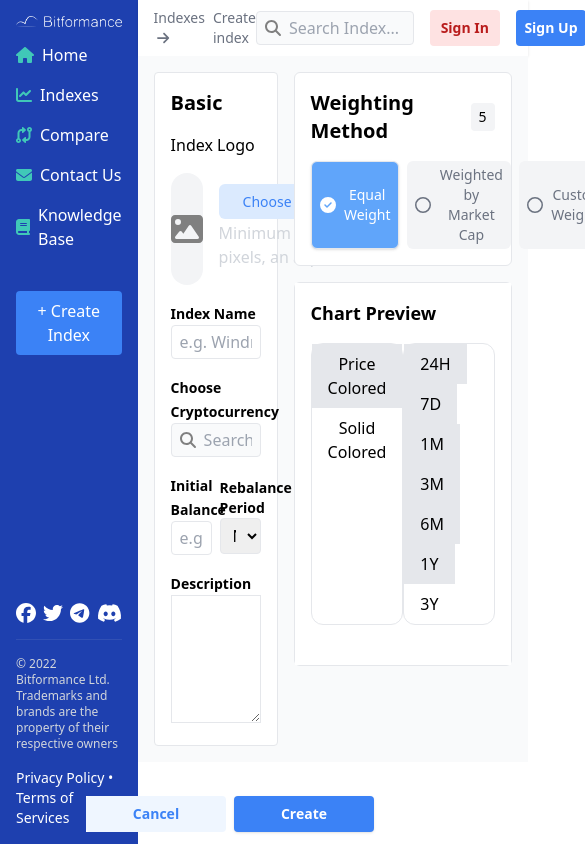
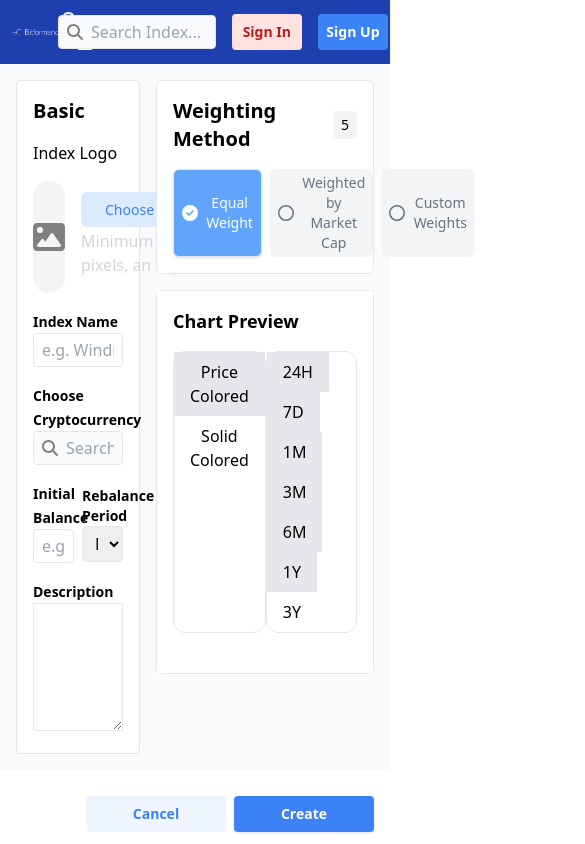
Before and after one commit to asdfstudio/bitformance, a React (Create React App) app: page /indexes/create-index in a window 390 px wide. Shown: the top 844 px of the page, 585 px wide, since content can reach past the window. Built offline with nearby package versions, Linux system fonts and the light colour scheme.

Commit message:
mobile menus

```diff
--- a/src/components/BFIcon.js
+++ b/src/components/BFIcon.js
@@ -18,6 +18,8 @@ import {
 	faSliders,
 	faRightFromBracket,
 	faShieldHalved,
+	faBars,
+	faX,
 } from '@fortawesome/free-solid-svg-icons'
 
 import {
@@ -63,6 +65,9 @@ export default function BFIcon({ iconName, color, size }) {
 		{ name: 'account', icon: faShieldHalved },
 		{ name: 'settings', icon: faSliders },
 		{ name: 'logout', icon: faRightFromBracket },
+		{ name: 'menu', icon: faBars },
+		{ name: 'close', icon: faX },
+
 	]
 
 	const icon = icons.find(icon => icon.name === iconName) || { icon: faHouse }
--- a/src/components/SidePanel.js
+++ b/src/components/SidePanel.js
@@ -3,6 +3,7 @@ import { Link } from 'react-router-dom'
 import BitLogoWhite from '../bitLogoWhite.png'
 import BFIcon from './BFIcon'
 import SocialIconsRow from './small/SocialIconsRow'
+import SiteLinks from './small/SiteLinks'
 
 const secondaryColor = '#40C8B8'
 
@@ -11,52 +12,10 @@ export default function SidePanel({ setShowModalType }) {
 	const [indexesExpanded, setIndexesExpanded] = useState(false)
 
 	return (
-		<div className="flex flex-col text-white bg-blue-800 p-4 w-64 h-screen">
+		<div className="flex flex-col text-white bg-blue-800 p-4 w-64 h-screen hidden md:flex">
 			<div className="space-y-4">
 				<img src={BitLogoWhite} alt="bitformance logo" />
-
-				<Link to="/" className="flex flex-row items-center gap-2 cursor-pointer">
-					<BFIcon iconName="home" color={secondaryColor} />
-					<span>Home</span>
-				</Link>
-				<div className="flex flex-row items-center gap-2 cursor-pointer" onClick={() => setIndexesExpanded(!indexesExpanded)}>
-					<BFIcon iconName="indexes" color={secondaryColor} />
-					<span>Indexes</span>
-				</div>
-				{indexesExpanded && <>
-					<div className="ml-2 cursor-pointer">
-						<Link to="/indexes/browse">
-							<BFIcon iconName="browse" color="white" />
-							<span className="ml-2">Browse</span>
-						</Link>
-					</div>
-					<div className="ml-2 flex flex-row gap-2 items-center cursor-pointer">
-						<BFIcon iconName="my-indexes" color="white" />
-						<span>My Indexes</span>
-						<span className="ml-auto w-6 h-6 rounded-full bg-blue-900 text-sm flex items-center justify-center">18</span>
-					</div>
-					<div className="ml-2 flex flex-row items-center gap-2 cursor-pointer">
-						<BFIcon iconName="favorite" color="white" />
-						<span>My Favorites</span>
-						<span className="ml-auto w-6 h-6 rounded-full bg-blue-900 text-sm flex items-center justify-center">2</span>
-					</div>
-				</>}
-				<Link to="/compare" className="flex flex-row items-center gap-2 cursor-pointer">
-					<BFIcon iconName="compare" color={secondaryColor} />
-					<span>Compare</span>
-				</Link>
-				<button onClick={() => setShowModalType('CONTACT_US')} className="flex flex-row items-center gap-2">
-					<BFIcon iconName="contact-us" color={secondaryColor} />
-					<span>Contact Us</span>
-				</button>
-				<Link className="flex flex-row items-center gap-2 cursor-pointer">
-					<BFIcon iconName="knowledge-base" color={secondaryColor} />
-					<span>Knowledge Base</span>
-				</Link>
-				<br />
-				<div className="rounded bg-blue-500 text-center px-4 py-2 w-full">
-					<Link to="/indexes/create-index" className="">+ Create Index</Link>
-				</div>
+				<SiteLinks setShowModalType={setShowModalType} />
 			</div>
 
 			<div className="mt-auto space-y-4">
--- a/src/components/TopBar.js
+++ b/src/components/TopBar.js
@@ -4,6 +4,8 @@ import { FontAwesomeIcon } from '@fortawesome/react-fontawesome'
 import { faArrowRight } from '@fortawesome/free-solid-svg-icons'
 import BFSearchBar from './small/BFSearchBar'
 import BFIcon from './BFIcon'
+import bitLogoWhite from '../bitLogoWhite.png'
+import SiteLinks from './small/SiteLinks'
 
 export default function TopBar({ isLoggedIn, showModalType, setShowModalType }) {
 
@@ -16,6 +18,7 @@ export default function TopBar({ isLoggedIn, showModalType, setShowModalType })
 	const [firstName, setFirstName] = useState('')
 	const [lastName, setLastName] = useState('')
 	const [picture, setPicture] = useState('')
+	const [showMobileMenu, setShowMobileMenu] = useState(false)
 
 	useEffect(() => {
 		if (location && location.pathname) {
@@ -59,9 +62,27 @@ export default function TopBar({ isLoggedIn, showModalType, setShowModalType })
 		setShowMenu(false)
 	}
 
-	return(
-		<div className="flex flex-row items-center w-full bg-white shadow p-2">
-			<div className="ml-2 flex flex-row gap-2 items-center text-sm text-gray-500">
+	return(<>
+		<div className="flex flex-row items-center w-full bg-blue-800 md:bg-white shadow p-2">
+
+			<div className="flex items-center md:hidden w-full">
+				<img src={bitLogoWhite} className="ml-1 w-44" alt="bitformance logo" />
+				<div className="ml-auto mr-4 space-x-4 cursor-pointer">
+					<BFIcon iconName="search" color="white" />
+					<span onClick={() => setShowMobileMenu(!showMobileMenu)}>
+						{!showMobileMenu ? <BFIcon iconName="menu" color="white" /> : <BFIcon iconName="close" color="white" />}
+					</span>
+				</div>
+			</div>
+			{showMobileMenu &&
+				<div id="dropdown" className="p-4 absolute left-0 top-12 z-10 w-full bg-blue-800 border-t border-blue-900 divide-y divide-gray-100 shadow dark:bg-gray-700">
+				    <ul className="space-y-4 py-1 text-sm text-gray-700 dark:text-gray-200" aria-labelledby="dropdownDefault">
+				     	<SiteLinks setShowModalType={setShowModalType} colorStyle="text-white" />
+				    </ul>
+				</div>
+			}
+
+			<div className="ml-2 hidden md:flex flex-row gap-2 items-center text-sm text-gray-500">
 				{pathArray.map((crumb, index) => {
 					let to = `/${pathArray.slice(0, index + 1).join('/')}`
 					if (to === '/indexes') {
@@ -79,7 +100,7 @@ export default function TopBar({ isLoggedIn, showModalType, setShowModalType })
 			</div>
 			{username && <div className="ml-auto relative cursor-pointer">
 				<div id="dropdownDefault" data-dropdown-toggle="dropdown" onClick={() => setShowMenu(!showMenu)} className="flex flex-row items-center gap-2">
-					<div>
+					<div className="hidden md:block">
 						<p className="text-sm">{firstName} {lastName}</p>
 						<p className="text-xs text-gray-400 text-right">@{username}</p>
 					</div>
@@ -112,5 +133,5 @@ export default function TopBar({ isLoggedIn, showModalType, setShowModalType })
 				</div>
 			}
 		</div>
-	)
+	</>)
 }
--- /dev/null
+++ b/src/components/small/SiteLinks.js
@@ -0,0 +1,55 @@
+import { useState } from 'react'
+import { Link } from 'react-router-dom'
+import BFIcon from '../BFIcon'
+
+const secondaryColor = '#40C8B8'
+
+export default function SiteLinks({ setShowModalType, colorStyle = '' }) {
+
+	const [indexesExpanded, setIndexesExpanded] = useState(false)
+
+	return(<>
+		<Link to="/" className={`flex flex-row items-center gap-2 cursor-pointer`}>
+			<BFIcon iconName="home" color={secondaryColor} />
+			<span className={colorStyle}>Home</span>
+		</Link>
+		<div className="flex flex-row items-center gap-2 cursor-pointer" onClick={() => setIndexesExpanded(!indexesExpanded)}>
+			<BFIcon iconName="indexes" color={secondaryColor} />
+			<span className={colorStyle}>Indexes</span>
+		</div>
+		{indexesExpanded && <>
+			<div className="ml-2 cursor-pointer">
+				<Link to="/indexes/browse">
+					<BFIcon iconName="browse" color="white" />
+					<span className={`ml-2 ${colorStyle}`}>Browse</span>
+				</Link>
+			</div>
+			<div className="ml-2 flex flex-row gap-2 items-center cursor-pointer">
+				<BFIcon iconName="my-indexes" color="white" />
+				<span className={colorStyle}>My Indexes</span>
+				<span className="ml-auto w-6 h-6 rounded-full bg-blue-900 text-sm flex items-center justify-center">18</span>
+			</div>
+			<div className="ml-2 flex flex-row items-center gap-2 cursor-pointer">
+				<BFIcon iconName="favorite" color="white" />
+				<span className={colorStyle}>My Favorites</span>
+				<span className="ml-auto w-6 h-6 rounded-full bg-blue-900 text-sm flex items-center justify-center">2</span>
+			</div>
+		</>}
+		<Link to="/compare" className="flex flex-row items-center gap-2 cursor-pointer">
+			<BFIcon iconName="compare" color={secondaryColor} />
+			<span className={colorStyle}>Compare</span>
+		</Link>
+		<button onClick={() => setShowModalType('CONTACT_US')} className="flex flex-row items-center gap-2">
+			<BFIcon iconName="contact-us" color={secondaryColor} />
+			<span className={colorStyle}>Contact Us</span>
+		</button>
+		<Link className="flex flex-row items-center gap-2 cursor-pointer">
+			<BFIcon iconName="knowledge-base" color={secondaryColor} />
+			<span className={colorStyle}>Knowledge Base</span>
+		</Link>
+		<br />
+		<div className="rounded bg-blue-500 text-center px-4 py-2 w-full">
+			<Link to="/indexes/create-index" className={colorStyle}>+ Create Index</Link>
+		</div>
+	</>)
+}
```
